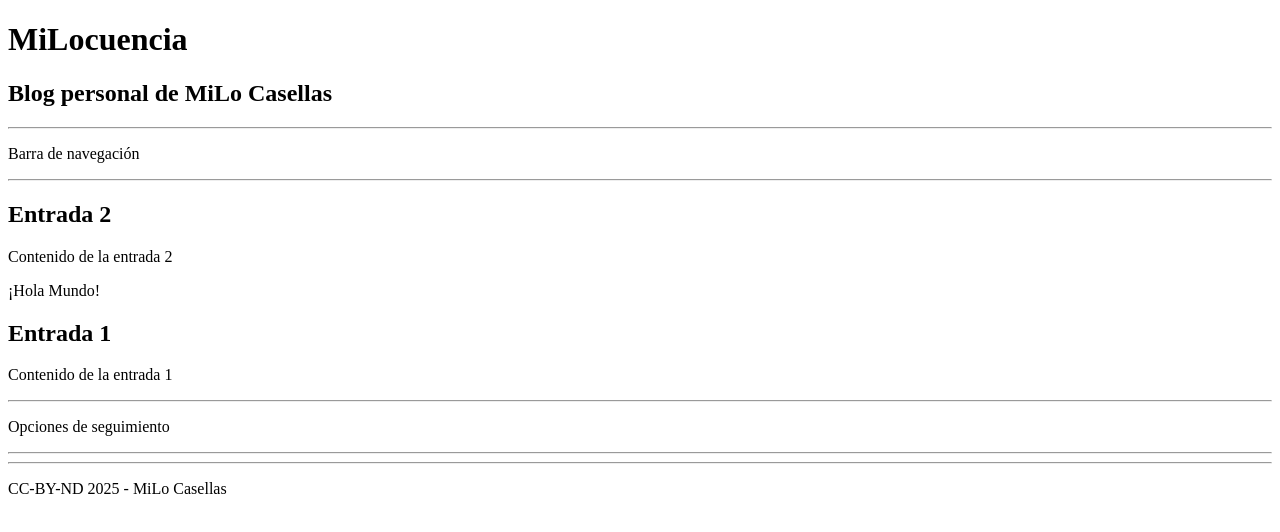
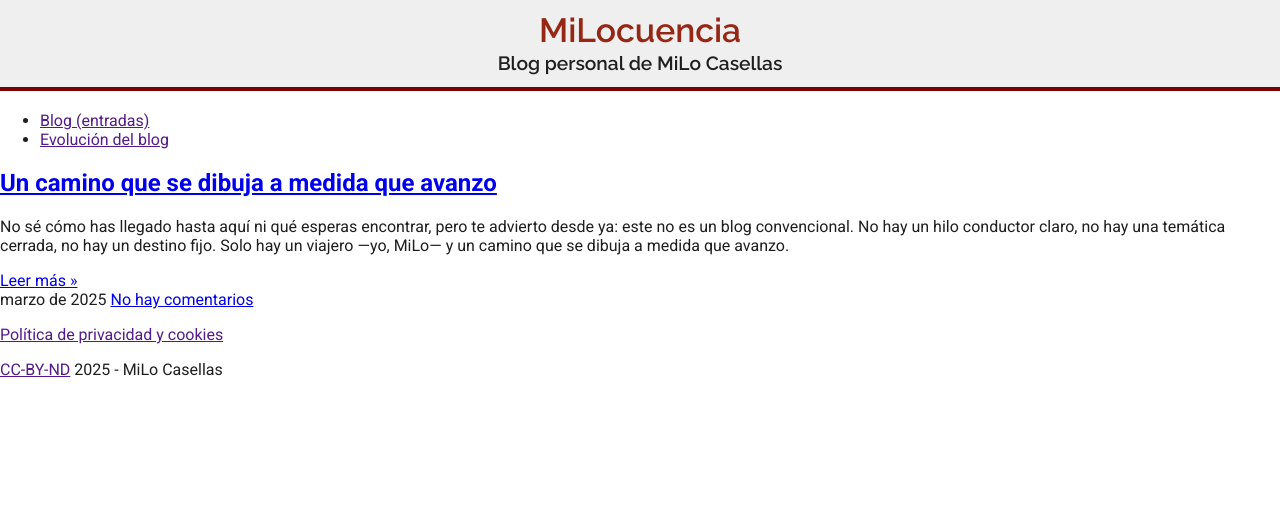
Before and after one commit to MiLoCasellas/MiLocuencia_web, a plain HTML site: page index.html in a window 1280 px wide. Drawn offline with Linux system fonts and the light colour scheme.

Commit message:
He añadido el primer CSS

```diff
--- a/index.html
+++ b/index.html
@@ -1,35 +1,81 @@
 <!DOCTYPE html>
 <html>
     <head>
+        <!-- Título de la página -->
         <title>MiLocuencia</title>
+
+        <!-- Enlace al archivo de estilo CSS -->
+        <link rel="stylesheet" href="styles.css">
+
+        <!-- Fuentes desde Google Fonts -->
+        <link href="https://fonts.googleapis.com/css2?family=Raleway:wght@300;400;600&display=swap" rel="stylesheet">
+        <link href="https://fonts.googleapis.com/css2?family=Roboto:wght@300;400;500;700&display=swap" rel="stylesheet">
     </head>
     <body>
-        <header>
-            <h1>MiLocuencia</h1>
-            <h2>Blog personal de MiLo Casellas</h2>
-        </header>
-        <hr />
-        <nav>
-            <p>Barra de navegación</p>
+        <!-- Sección de la cabecera -->
+        <section class="header">
+            <header>
+                <!-- Título principal del blog -->
+                <h1>MiLocuencia</h1>
+
+                <!-- Subtítulo del blog -->
+                <h2>Blog personal de MiLo Casellas</h2>
+            </header>
+        </section>
+
+        <!-- Barra de navegación con enlaces -->
+        <nav class="nav">
+            <ul>
+                <!-- Enlaces del menú de navegación -->
+                <li><a href="">Blog (entradas)</a></li>
+                <li><a href="">Evolución del blog</a></li>
+            </ul>
         </nav>
-        <hr />
-        <section>
-            <article>
-                <h2>Entrada 2</h2>
-                <p>Contenido de la entrada 2</p>
-                <p>¡Hola Mundo!</p>
-            </article>
-            <article>
-                <h2>Entrada 1</h2>
-                <p>Contenido de la entrada 1</p>
+
+        <!-- Sección principal del blog con las entradas -->
+        <section class="Blog1">
+            <article class="entry">
+                <!-- Cabecera de la entrada -->
+                <header class="entry-header">
+                    <!-- Título de la entrada, con enlace -->
+                    <h2 class="entry-title"><a href="#">Un camino que se dibuja a medida que avanzo</a></h2>
+                </header>
+
+                <!-- Contenido de la entrada -->
+                <div class="entry-content">
+                    <!-- Primer párrafo de la entrada -->
+                    <p>No sé cómo has llegado hasta aquí ni qué esperas encontrar, pero te advierto desde ya: este no es un blog convencional. No hay un hilo conductor claro, no hay una temática cerrada, no hay un destino fijo. Solo hay un viajero —yo, MiLo— y un camino que se dibuja a medida que avanzo.</p>
+
+                    <!-- Enlace "Leer más" al final de la entrada -->
+                    <a href="#" class="read-more">Leer más »</a>
+                </div>
+
+                <!-- Pie de la entrada -->
+                <footer class="entry-footer">
+                    <div class="entry-meta">
+                        <!-- Fecha de la entrada -->
+                        <span class="entry-date">marzo de 2025</span>
+                        <!-- Enlace a los comentarios de la entrada -->
+                        <span class="comments-link"><a href="#">No hay comentarios</a></span>
+                    </div>
+                </footer>
             </article>
         </section>
-        <hr />
-        <footer>
-            <p>Opciones de seguimiento</p>
-            <hr />
-            <hr />
-            <p>CC-BY-ND 2025 - MiLo Casellas</p>
+
+        <!-- Sección aside (barra lateral) -->
+        <aside class="aside1">
+            <section id="politicas">
+                <!-- Enlace a la política de privacidad y cookies -->
+                <p class="politicas"><a href="" target="_blank">Política de privacidad y cookies</a></p>
+            </section>
+            <section id="licencia">
+                <!-- Enlace a la licencia del contenido del blog -->
+                <p class="licencia"><a href="" target="_blank">CC-BY-ND</a> 2025 - MiLo Casellas</p>
+            </section>
+        </aside>
+
+        <!-- Pie de página -->
+        <footer class="footer">
         </footer>
     </body>
 </html>
--- /dev/null
+++ b/styles.css
@@ -0,0 +1,35 @@
+/* Cabecera */
+.header {
+    background-color: #efefef;
+    text-align: center;
+    padding: 10px 0;
+    border-bottom: 4px solid #770000;
+    margin-bottom: 20px;
+}
+
+.header h1 {
+    font-family: 'Raleway', sans-serif;
+    font-size: 2.1em;
+    color: #962715; /* Nuevo color para el título */
+    margin: 0;
+    line-height: 1.2;
+}
+
+.header h2 {
+    font-family: 'Raleway', sans-serif;
+    font-size: 1.2em;
+    color: #1e1e20; /* Nuevo color para la descripción */
+    margin: 0;
+    line-height: 1.4;
+}
+
+
+/* Cuerpo */
+body {
+    font-family: 'Roboto', sans-serif;
+    margin: 0;
+    padding: 0;
+    background-color: #ffffff;
+    color: #1e1e20; /* Nuevo color para el texto del cuerpo */
+    text-align: left;
+}
```
